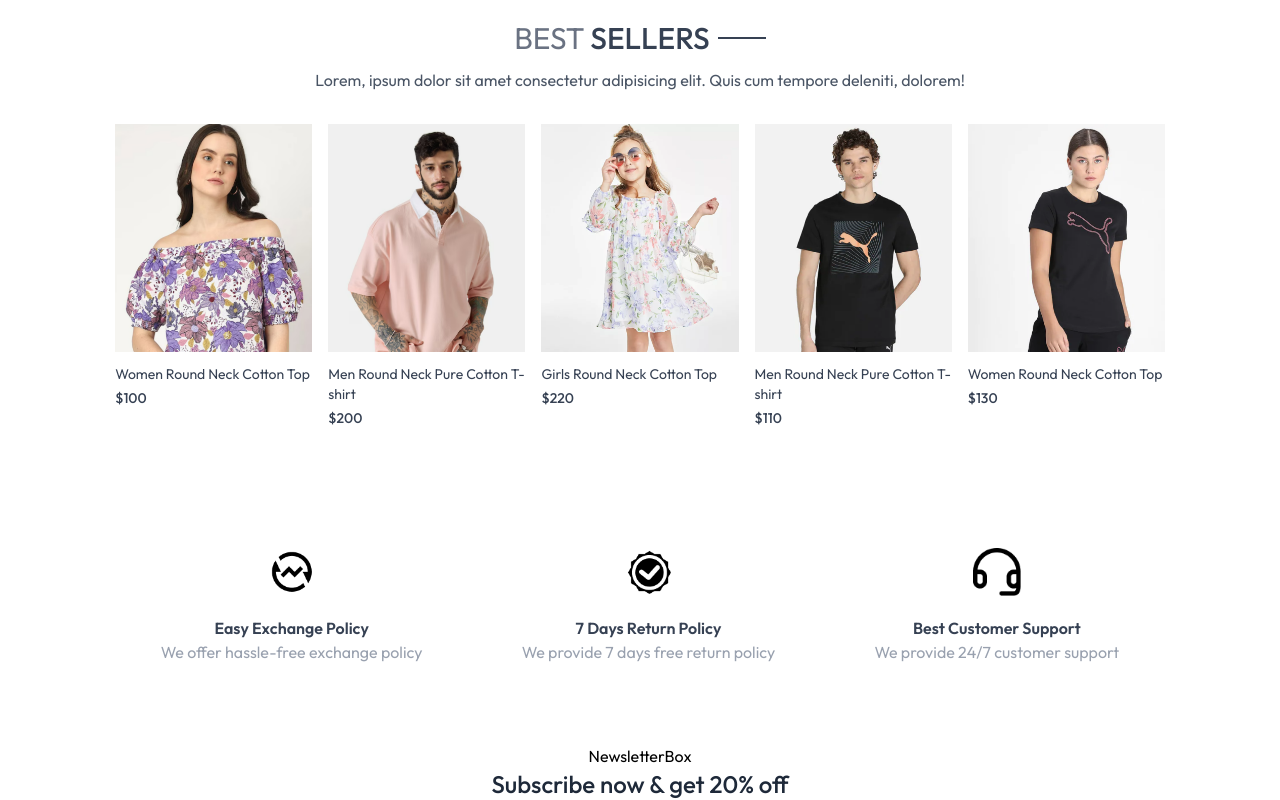
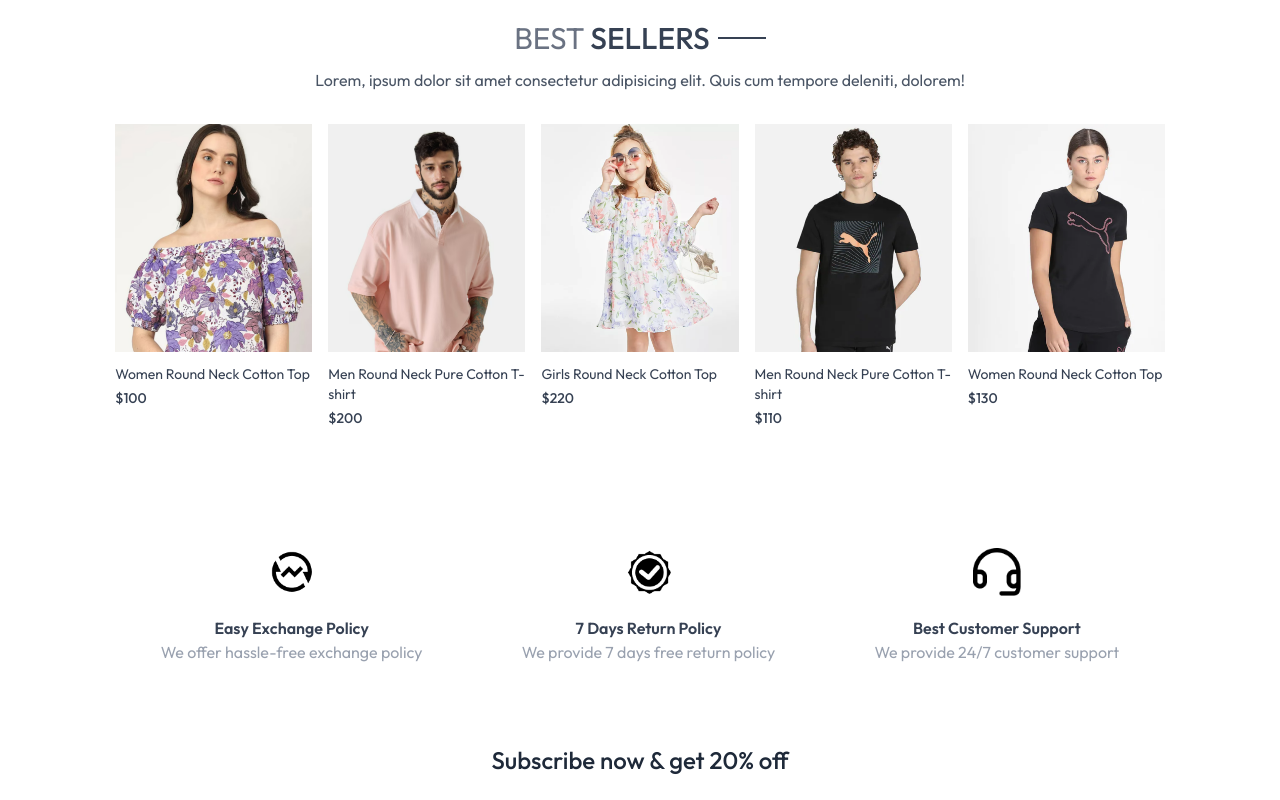
Before and after one commit to hellokristinafaye/clothing-ecommerce, a React (Vite) app: page / in a window 1280 px wide. Shown: the part 1385-2185 px from the top of the page. After the commit the page ends 2161 px from the top, so only its background shows below. Built offline with nearby package versions, Linux system fonts and the light colour scheme.

Commit message:
Placeholder text removed

```diff
--- a/src/components/NewsletterBox.jsx
+++ b/src/components/NewsletterBox.jsx
@@ -2,7 +2,7 @@ import React from 'react'
 
 const NewsletterBox = () => {
   return (
-      <div className="text-center" > NewsletterBox
+      <div className="text-center" >
           <p className="text-2xl font-medium text-gray-800">Subscribe now & get 20% off</p>
     </div >
   )
```
